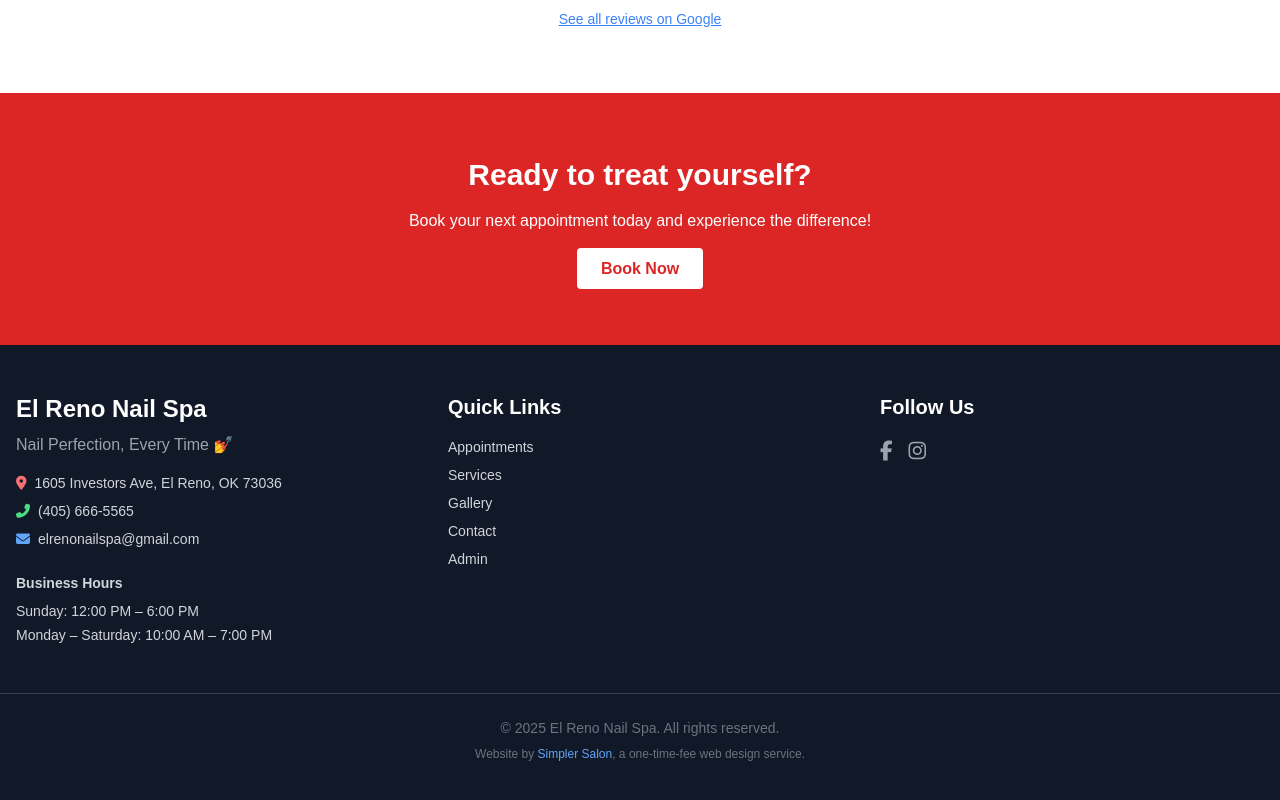
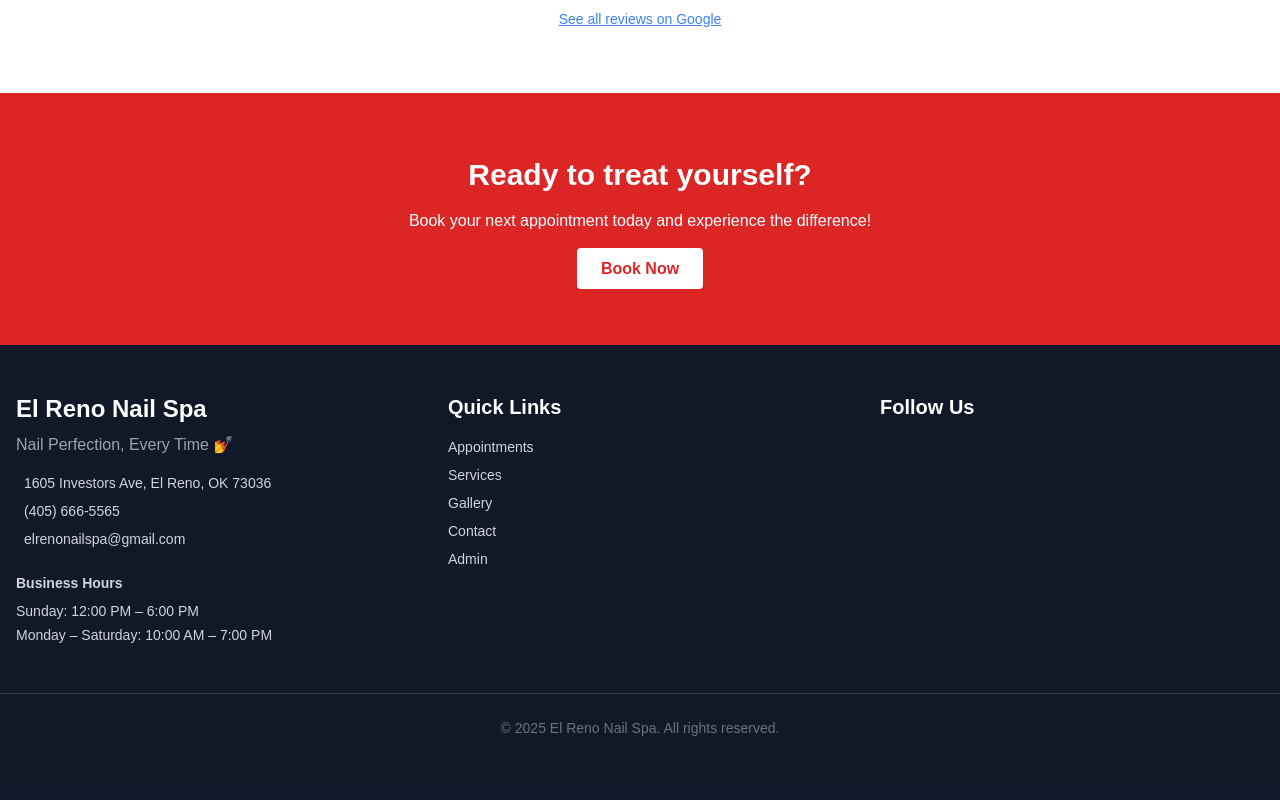
Before and after one commit to foqsi/elrenonailspa, a Next.js app: page / in a window 1280 px wide. Shown: the part 2499-3299 px from the top of the page. Built offline with nearby package versions, Linux system fonts and the light colour scheme; no server answers; the database is empty.

Commit message:
modified:   src/layouts/Footer/Footer.tsx

```diff
--- a/src/layouts/Footer/Footer.tsx
+++ b/src/layouts/Footer/Footer.tsx
@@ -1,4 +1,4 @@
-import '@fortawesome/fontawesome-free/css/all.min.css';
+// import '@fortawesome/fontawesome-free/css/all.min.css';
 
 export default function Footer() {
   return (
@@ -73,7 +73,7 @@
       {/* Bottom line */}
       <div className="mt-12 text-center text-gray-500 text-sm border-t border-gray-700 pt-6">
         &copy; {new Date().getFullYear()} El Reno Nail Spa. All rights reserved.
-        <div className="mt-2 text-xs">
+        {/* <div className="mt-2 text-xs">
           Website by{' '}
           <a
             href="https://simplersalon.com"
@@ -84,7 +84,7 @@
             Simpler Salon
           </a>
           , a one-time-fee web design service.
-        </div>
+        </div> */}
       </div>
 
     </footer>
```
